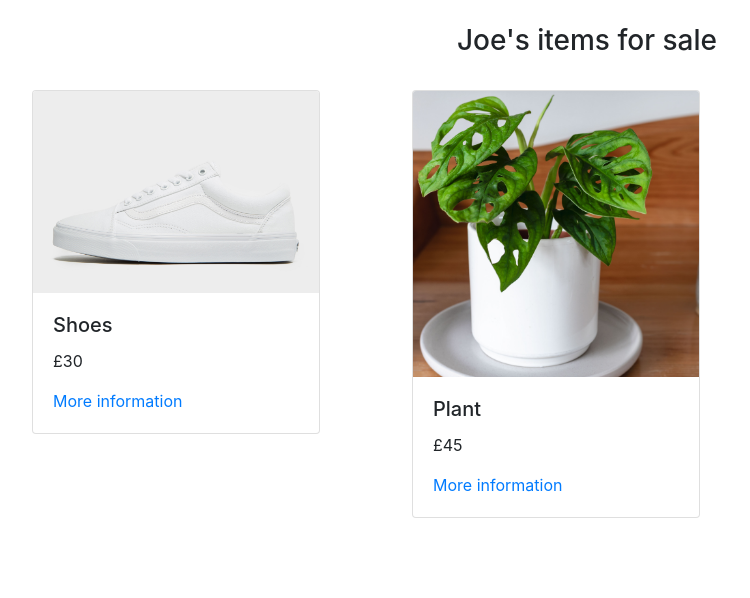
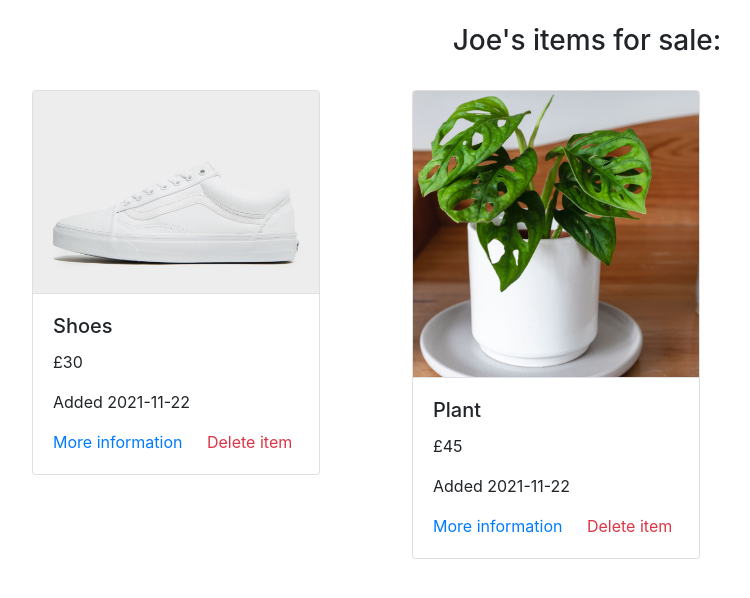
Before and after one commit to joelees1/auction-website, a Flask app: page /myitems in a window 1280 px wide. Shown: the part 56-654 px from the top of the page, without its empty margins (53-803 px from the left). Run offline with Flask 2, Linux system fonts and the light colour scheme; a user stored in the database is signed in; data comes from the database, SQL or seed files in the repository; both versions use the stored data as it was after the commit; some libraries are stand-ins or nearby versions.

Commit message:
item pages, delete item

```diff
--- a/auction/routes.py
+++ b/auction/routes.py
@@ -18,12 +18,8 @@ ALLOWED_EXTENSIONS = set(['jpg'])
 @login_required # requires the user to be logged in to access
 def home_page():
     items = Item.query.all() # gets all rows of items
-    return render_template("home_page.html", items=items, user=current_user, extensions=ALLOWED_EXTENSIONS) # sends items to the html and keeps track of login status
-
-@routes.route("/myitems", methods=['GET', 'POST'])
-@login_required
-def my_items(): # shows items the user has for put sale
-    return render_template("my_items.html", user=current_user)
+    users = User.query.all() # gets all rows of items
+    return render_template("home_page.html", items=items, user=current_user, users=users, extensions=ALLOWED_EXTENSIONS) # sends items to the html and keeps track of login status
 
 @routes.route("/login", methods=['GET', 'POST'])
 def login(): # users can login to the website using an existing account
@@ -48,6 +44,7 @@ def login(): # users can login to the website using an existing account
 def register(): # users can register for a new account, saves new user to the database
     if request.method == 'POST':
         email = request.form.get("email") # gets data from the form
+        phone = request.form.get("phone")
         username = request.form.get("username")
         password = request.form.get("password")
         confirm = request.form.get("confirm")
@@ -64,7 +61,7 @@ def register(): # users can register for a new account, saves new user to the da
 
         else: #add new user to the database
             #creates a new User object, and applies a hashing algorithm to the password
-            new_user = User(email=email, username=username, password=generate_password_hash(password, method='sha256'))
+            new_user = User(email=email, phone=phone, username=username, password=generate_password_hash(password, method='sha256'))
             db.session.add(new_user)
             db.session.commit() # commits the new user
 
@@ -122,3 +119,37 @@ def sell(): # user can enter information about an item they would like to add to
                 db.session.commit()
 
     return render_template("sell.html", user=current_user)
+
+@routes.route("/myitems", methods=['GET', 'POST'])
+@login_required
+def my_items(): # shows items the user has for put sale
+    length = len(current_user.items) # how many items the user has for sale
+    if length > 0:
+        return render_template("my_items.html", user=current_user) # shows the user their items
+    else:
+        return render_template("no_items.html", user=current_user) # tells the user they have nothing for sale
+
+
+@routes.route("/item/<int:item_id>", methods=['GET', 'POST'])
+@login_required
+def item_info(item_id): # route shows users a dedicated page for each item, with all its information
+    user = current_user
+    users = User.query.all() # gets all users
+    item = Item.query.filter_by(item_id=item_id).first() # finds the item the user clicked ons information
+    return render_template("item.html", user=current_user, users=users, item=item)
+
+@routes.route("/delete/<int:item_id>", methods=['GET', 'POST'])
+@login_required
+def item_delete(item_id): # allows a user to delete their item from the website
+    user=current_user
+    item = Item.query.filter_by(item_id=item_id).first() # finds the item they clicked on
+
+    if item.user_id == user.id: # if the current user is the items owner
+        Item.query.filter_by(item_id=item_id).delete() # deletes the item
+        db.session.commit()
+        flash("Item deleted", category="success")
+
+    else:
+        flash("Unauthorised user", category="warning") # tells the user if they try to delete someone elses item
+
+    return redirect(url_for('routes.home_page')) # redirects to the home page
--- a/auction/templates/base.html
+++ b/auction/templates/base.html
@@ -22,7 +22,7 @@
 
     <!-- adds a title and logo to the tab in the browser used -->
     <title>Auction</title>
-    <link rel="shortcut icon" href="https://mars-fortune.codio-box.uk/auction/static/favicon.ico" type="image/x-icon">
+    <link rel="shortcut icon" href="/static/favicon.ico" type="image/x-icon">
   </head>
 
   <body>
@@ -32,7 +32,7 @@
 
       <a class="navbar-brand" href="/">
         <!-- inputs a brand icon in the navbar, followed by the website name -->
-        <img src="https://mars-fortune.codio-box.uk/auction/static/favicon.ico" width="30" height="30" class="d-inline-block align-top" alt="">
+        <img src="/static/favicon.ico" width="30" height="30" class="d-inline-block align-top" alt="">
         Auction
       </a>
 
--- a/auction/templates/my_items.html
+++ b/auction/templates/my_items.html
@@ -2,14 +2,13 @@
 
 {% block body %}
 
-<h3 align="center">{{user.username}}'s items for sale</h3>
+<h3 align="center">{{user.username}}'s items for sale:</h3>
 
 <!-- displays a list of all the items put up by the current user,
 using the relationship between the user and item tables -->
 
 <!-- basically same code as home page,
 but just displays the items the current user has up for sale -->
-
 <br/>
 <div class="row">
   {% for item in user.items %} <!-- for loop prints information about each item -->
@@ -18,11 +17,13 @@ but just displays the items the current user has up for sale -->
       <div class="card" style="width: 18rem;">
 
         <!-- gets the relavent image from the static/images folder under the item_id.jpg -->
-        <img class="card-img-top" src="/static/images/{{item.item_id}}.jpg">
+        <img class="card-img-top border-bottom" src="/static/images/{{item.item_id}}.jpg">
         <div class="card-body">
           <h5 class="card-title">{{item.item_name}}</h5>
           <p class="card-text">£{{item.start_bid}}</p>
-          <a href="#">More information</a>
+          <p class="card-text">Added {{item.date_only}}</p>
+          <a href="{{ url_for('routes.item_info', item_id=item.item_id) }}" class="card-link">More information</a>
+          <a href="{{ url_for('routes.item_delete', item_id=item.item_id) }}" class="card-link text-danger">Delete item</a>
         </div>
       </div>
     </div>
```
Also changed, not shown: auction/database_models.py (+7 -2 lines), auction/templates/home_page.html (+10 -2 lines), auction/templates/register.html (+11 -0 lines), auction/database.db, auction/static/images/3.jpg, auction/static/images/4.jpg.
